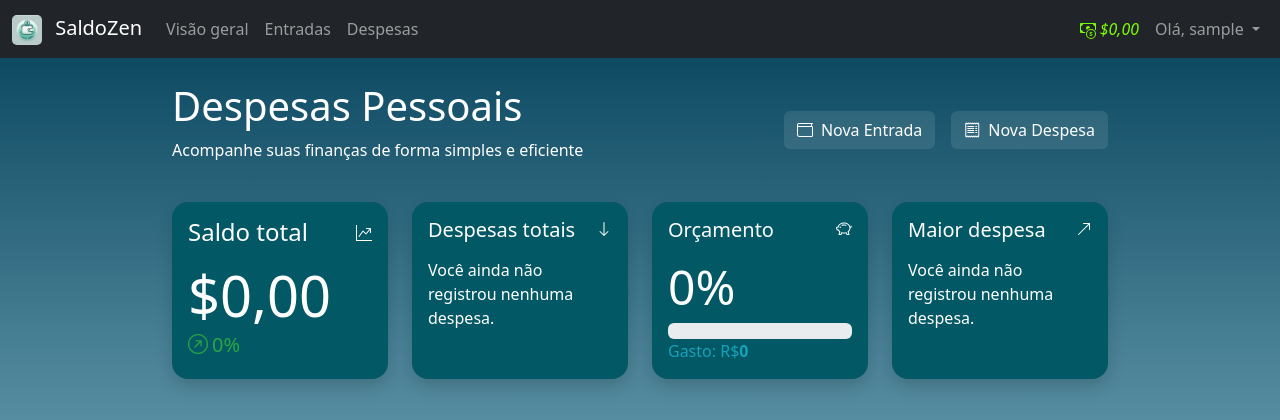
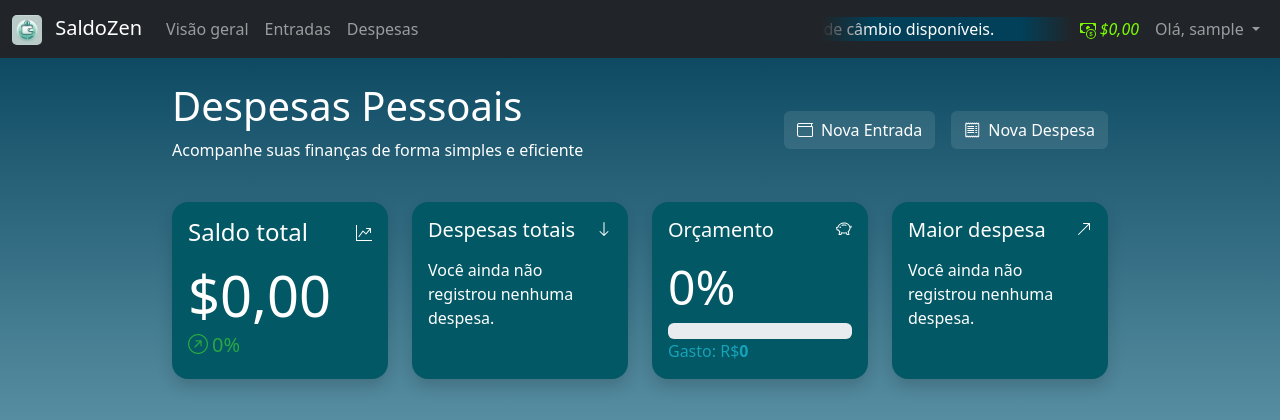
Before and after one commit to Antonio-pf/crud-ihc, a Flask app: page / in a window 1280 px wide. Shown: the top 420 px of the page. Run offline with Flask 3, Linux system fonts and the light colour scheme; the visitor is signed in with stand-in values (Sample User, id 1); data comes from the database, SQL or seed files in the repository; data that the repository does not hold is empty.

Commit message:
style: added text picke and visualization exchangeRate

```diff
--- /dev/null
+++ b/saldozen/static/css/tiker-texto.css
@@ -0,0 +1,43 @@
+.ticker-container {
+    width: 250px;
+    overflow: hidden;
+    white-space: nowrap;
+    background-color: #024059;
+    position: relative;
+}
+
+.ticker-text {
+    display: inline-block;
+    padding-left: 100%;
+    animation: ticker 10s linear infinite;
+    color: var(--text-primary);
+}
+
+.ticker-container::before,
+.ticker-container::after {
+    content: "";
+    position: absolute;
+    top: 0;
+    width: 50px;
+    height: 100%;
+    z-index: 2;
+}
+
+.ticker-container::before {
+    left: 0;
+    background: linear-gradient(to right, #212529, transparent);
+}
+
+.ticker-container::after {
+    right: 0;
+    background: linear-gradient(to left,#212529, transparent);
+}
+
+@keyframes ticker {
+    0% {
+        transform: translateX(0);
+    }
+    100% {
+        transform: translateX(-100%);
+    }
+}
--- a/saldozen/templates/base.html
+++ b/saldozen/templates/base.html
@@ -17,6 +17,7 @@
     <link rel="stylesheet" href="{{ url_for('static', filename='css/scroll.css') }}">
     <link rel="stylesheet" href="{{ url_for('static', filename='css/form.css') }}">
     <link rel="stylesheet" href="{{ url_for('static', filename='css/income-expenses.css') }}">
+    <link rel="stylesheet" href="{{ url_for('static', filename='css/tiker-texto.css') }}">
     <link rel="icon" href="/static/images/teste.png" type="image/png">
     <link rel="stylesheet" href="https://cdn.jsdelivr.net/npm/bootstrap-icons@1.10.5/font/bootstrap-icons.css">
 
@@ -63,6 +64,18 @@
 
 
           </ul>
+
+          <div class="ticker-container">
+            <div class="ticker-text text-white">
+                {% if exchanges %}
+                    {% for exchange in exchanges %}
+                        <span>{{ exchange.currency }}: {{ exchange.value }} | </span>
+                    {% endfor %}
+                {% else %}
+                    <span>Sem dados de câmbio disponíveis.</span>
+                {% endif %}
+            </div>
+        </div>
 
             <ul class="navbar-nav">
               <li class="nav-item">
@@ -156,8 +169,6 @@
       {% endwith %}
 
       {% block content %}
-
-
       {% endblock %}
 
     <!-- Adicione o script do Popper.js primeiro, se você usar Bootstrap sem o bundle -->
```
Also changed, not shown: saldozen/templates/home.html (+40 -19 lines).
